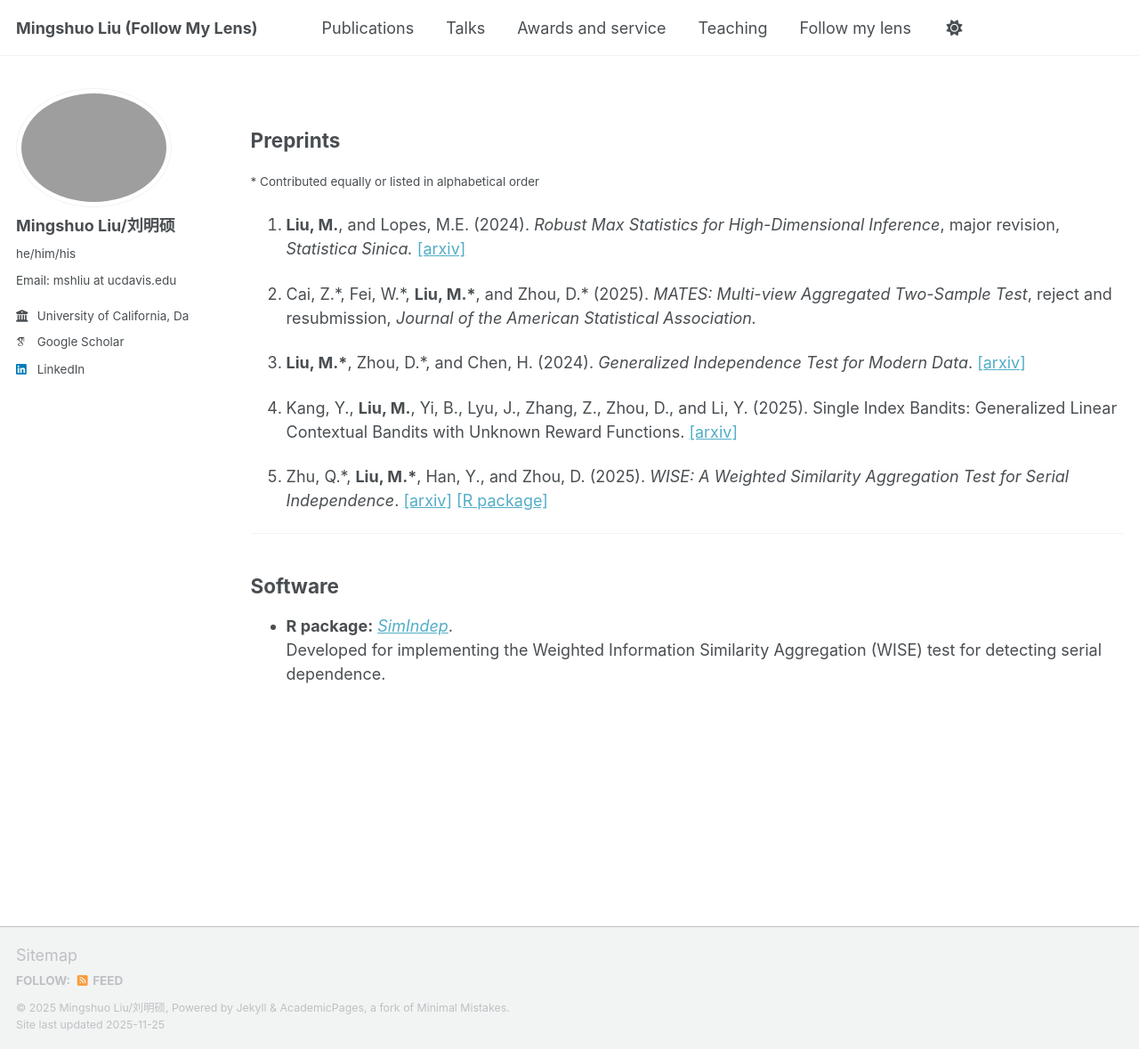
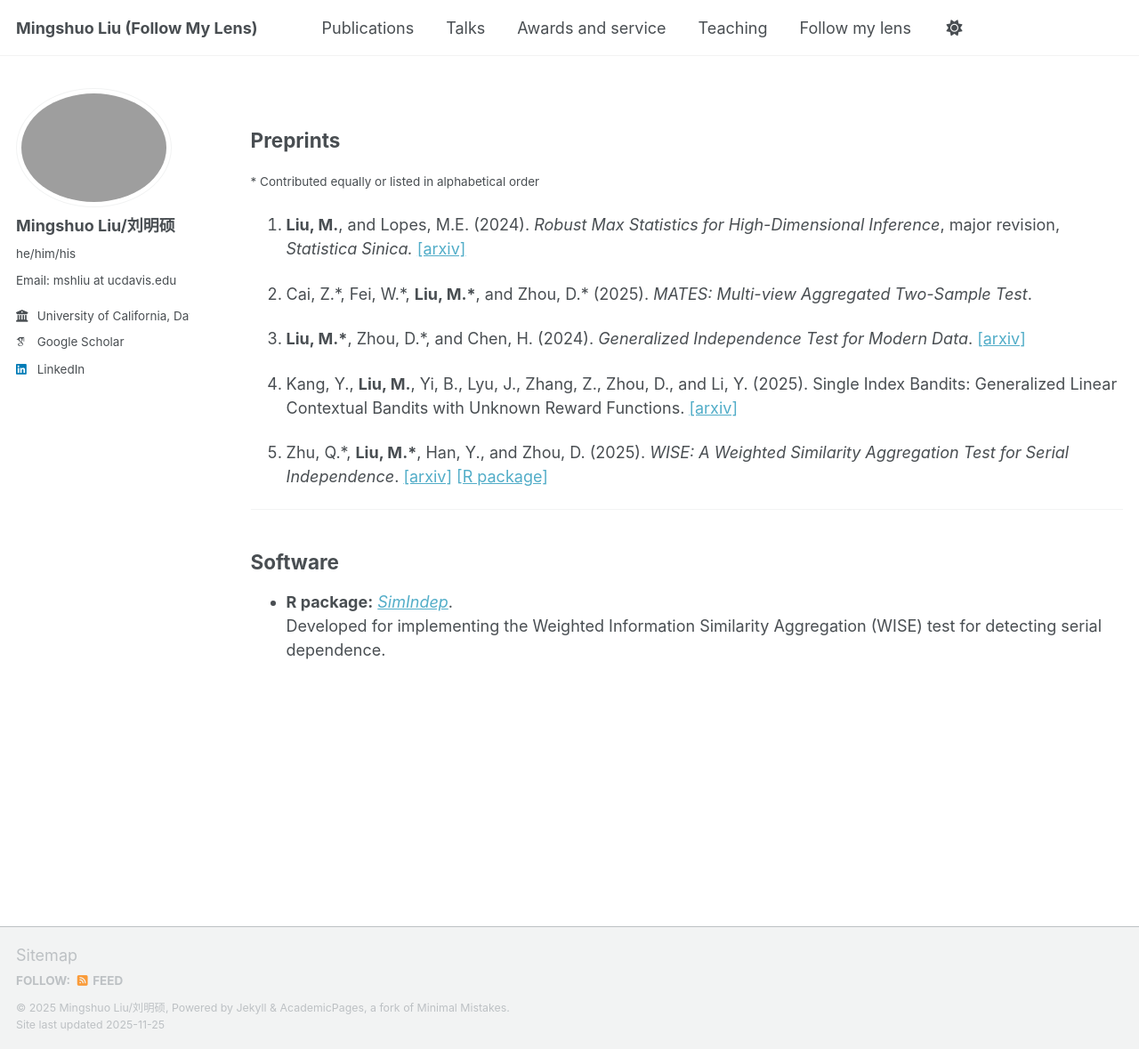
Before and after one commit to mingshuostat/mingshuostat.github.io, a Jekyll site: the page built from _pages/publications.md, in a window 1280 px wide and 1179 px high. Shown: the whole window at 89% size. Built offline with Jekyll 4.4.1, drawn with Linux system fonts in a browser that asks for light colours; some web fonts are replaced; a script that is not in the unit is left out.

Commit message:
Update publication status for MATES paper
Removed the status 'reject and resubmission' from the publication entry.

```diff
--- a/_pages/publications.md
+++ b/_pages/publications.md
@@ -11,7 +11,7 @@ author_profile: true
 
 1. **Liu, M.**, and Lopes, M.E. (2024). *Robust Max Statistics for High-Dimensional Inference*, major revision, *Statistica Sinica.* [\[arxiv\]](https://arxiv.org/abs/2409.16683)
 
-1. Cai, Z.\*, Fei, W.\*, **Liu, M.\***, and Zhou, D.\* (2025). *MATES: Multi-view Aggregated Two-Sample Test*, reject and resubmission, *Journal of the American Statistical Association.*
+1. Cai, Z.\*, Fei, W.\*, **Liu, M.\***, and Zhou, D.\* (2025). *MATES: Multi-view Aggregated Two-Sample Test*.
 
 1. **Liu, M.\***, Zhou, D.\*, and Chen, H. (2024). *Generalized Independence Test for Modern Data*. [\[arxiv\]](https://arxiv.org/abs/2409.07745)
 
```
